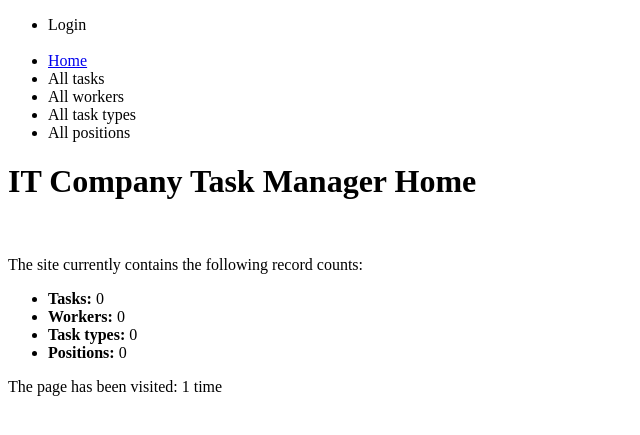
After one commit to MarekBiela/IT-company-task-manager, a Django app: page / in a window 1280 px wide. The commit adds this page. Shown: the top 435 px of the page, without its empty margins (0-640 px from the left). Run offline with Django 5.2, Linux system fonts and the light colour scheme; data that the repository does not hold is empty.

Commit message:
add index page

```diff
--- /dev/null
+++ b/tasks/urls.py
@@ -0,0 +1,9 @@
+from django.urls import path
+
+from .views import index
+
+urlpatterns = [
+    path("", index, name="index"),
+]
+
+app_name = "tasks"
--- a/tasks/views.py
+++ b/tasks/views.py
@@ -1,3 +1,24 @@
 from django.shortcuts import render
 
-# Create your views here.
+from .models import Task, Worker, TaskType, Position
+
+
+def index(request):
+    num_tasks = Task.objects.count()
+    num_workers = Worker.objects.count()
+    num_task_types = TaskType.objects.count()
+    num_positions = Position.objects.count()
+
+    num_visits = request.session.get("num_visits", 0)
+    num_visits += 1
+    request.session["num_visits"] = num_visits
+
+    context = {
+        "num_tasks": num_tasks,
+        "num_workers": num_workers,
+        "num_task_types": num_task_types,
+        "num_positions": num_positions,
+        "num_visits": num_visits,
+    }
+
+    return render(request, "tasks/index.html", context=context)
--- a/templates/includes/sidebar.html
+++ b/templates/includes/sidebar.html
@@ -6,7 +6,7 @@
     <li>Login</li>
   {% endif %}
   <br>
-  <li>Home</li>
+  <li><a href="{% url 'tasks:index' %}">Home</a></li>
   <li>All tasks</li>
   <li>All workers</li>
   <li>All task types</li>
--- /dev/null
+++ b/templates/tasks/index.html
@@ -0,0 +1,17 @@
+{% extends "base.html" %}
+
+{% block content %}
+    <h1>IT Company Task Manager Home</h1>
+    <br>
+    <p>The site currently contains the following record counts:</p>
+    <ul>
+        <li><strong>Tasks:</strong> {{ num_tasks }}</li>
+        <li><strong>Workers:</strong> {{ num_workers }}</li>
+        <li><strong>Task types:</strong> {{ num_task_types }}</li>
+        <li><strong>Positions:</strong> {{ num_positions }}</li>
+    </ul>
+
+    <p>The page has been visited:
+        {{ num_visits }} time{{ num_visits|pluralize }}
+    </p>
+{% endblock %}
```
